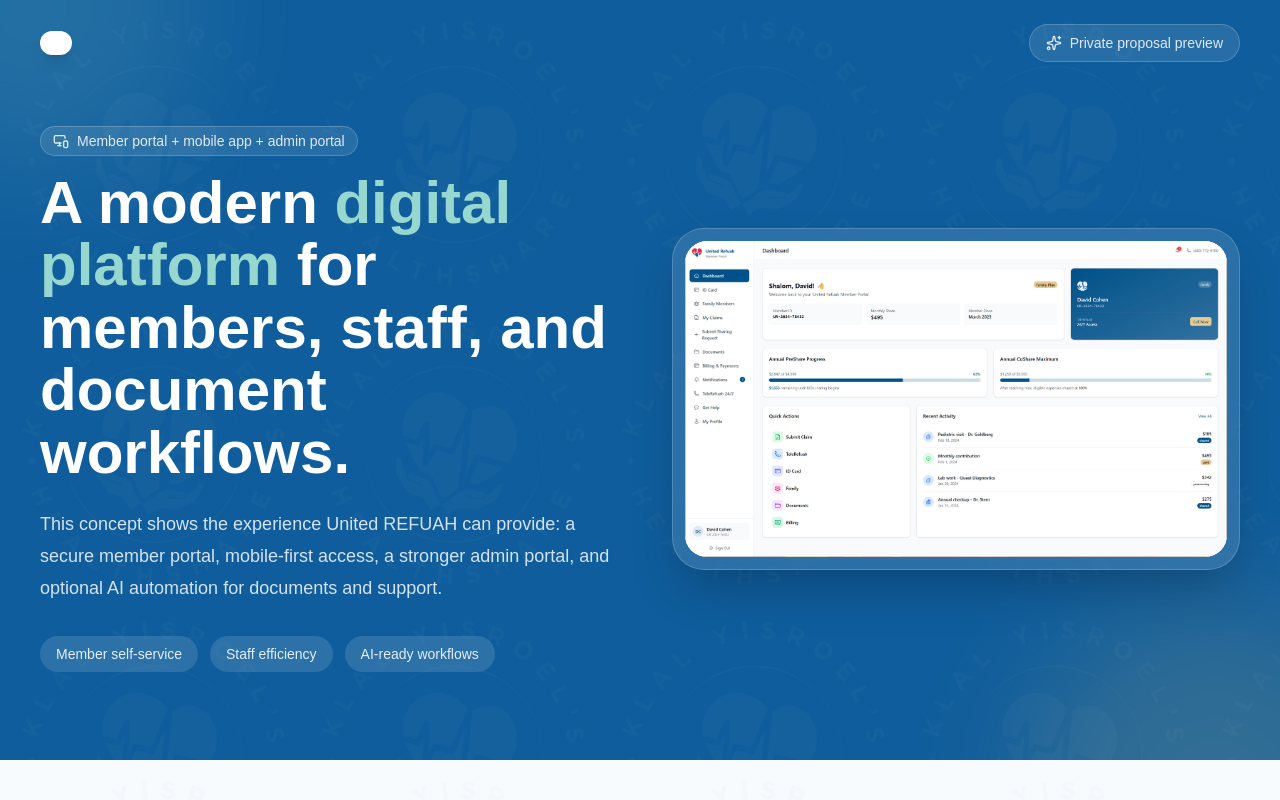
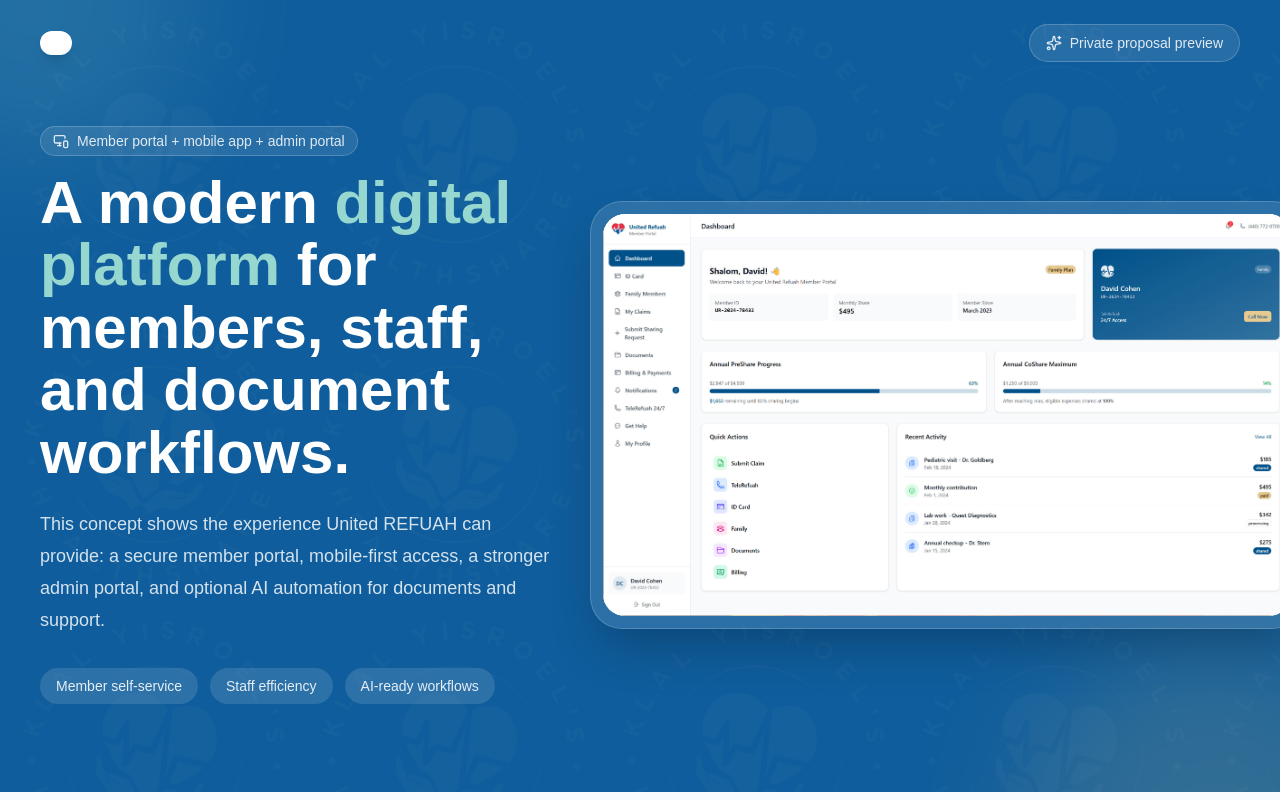
Before and after one commit to CoHoast/united-refuah-proposal, a Next.js app: page / in a window 1280 px wide. Shown: the top 800 px of the page. Built offline with nearby package versions, Linux system fonts and the light colour scheme.

Commit message:
Enlarge hero dashboard preview

```diff
--- a/src/app/page.tsx
+++ b/src/app/page.tsx
@@ -170,7 +170,7 @@
             </div>
           </header>
 
-          <div className="grid flex-1 items-center gap-10 py-14 lg:grid-cols-[1.02fr_0.98fr] lg:py-16">
+          <div className="grid flex-1 items-center gap-10 py-14 lg:grid-cols-[0.88fr_1.12fr] lg:py-16">
             <div>
               <p className="mb-4 inline-flex items-center gap-2 rounded-full border border-white/20 bg-white/10 px-3 py-1 text-sm text-white/85">
                 <MonitorSmartphone className="h-4 w-4" />
@@ -195,7 +195,7 @@
             </div>
 
             <div className="relative">
-              <div className="rounded-[2rem] border border-white/18 bg-white/12 p-3 shadow-2xl backdrop-blur">
+              <div className="rounded-[2rem] border border-white/18 bg-white/12 p-3 shadow-2xl backdrop-blur lg:-mr-10 xl:-mr-16">
                 <div className="overflow-hidden rounded-[1.4rem] bg-white">
                   <a href="/proposal/member-dashboard.jpg" target="_blank" rel="noopener noreferrer">
                     <Image
@@ -203,7 +203,7 @@
                       alt="Member portal concept preview"
                       width={1600}
                       height={934}
-                      className="max-h-[640px] w-full bg-white object-contain object-top"
+                      className="max-h-[740px] w-full bg-white object-contain object-top"
                       priority
                     />
                   </a>
```
